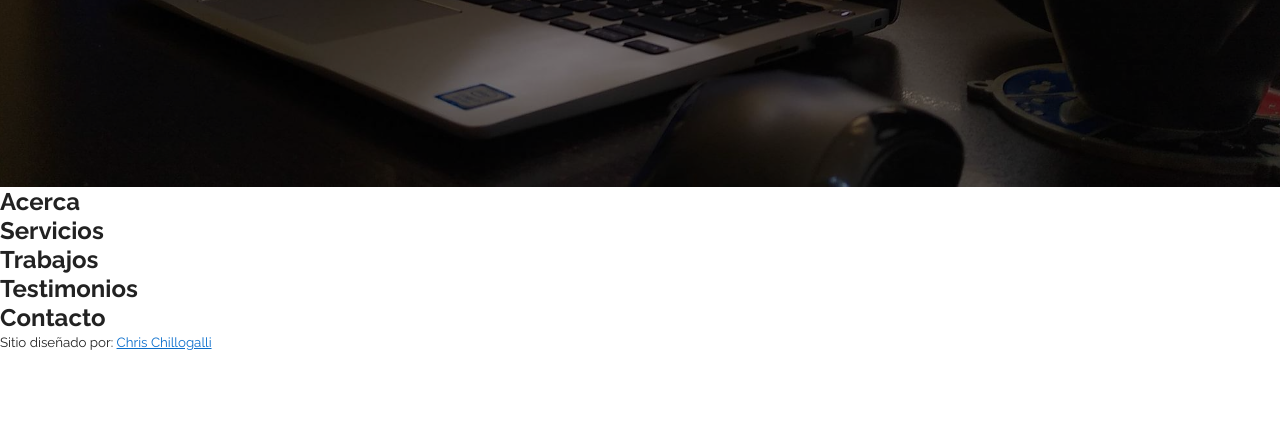
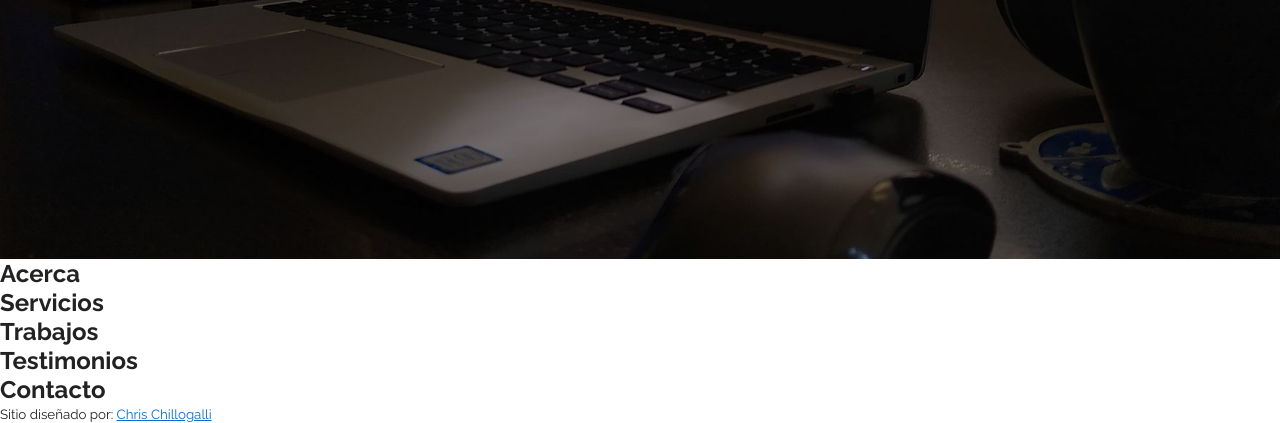
Before and after one commit to Chrisxavix/cv, a plain HTML site: page index.html in a window 1280 px wide. Shown: the part 597-1020 px from the top of the page. Before the commit the page ends 948 px from the top, so only its background shows below. Drawn offline with Linux system fonts and the light colour scheme.

Commit message:
test: home in movil

```diff
--- a/style.css
+++ b/style.css
@@ -106,7 +106,7 @@ p {
 
 .hero-image-opacity {
   width: 100%;
-  min-height: 91vh;
+  min-height: 100vh;
   display: flex;
   justify-content: center;
   align-items: center;
```
